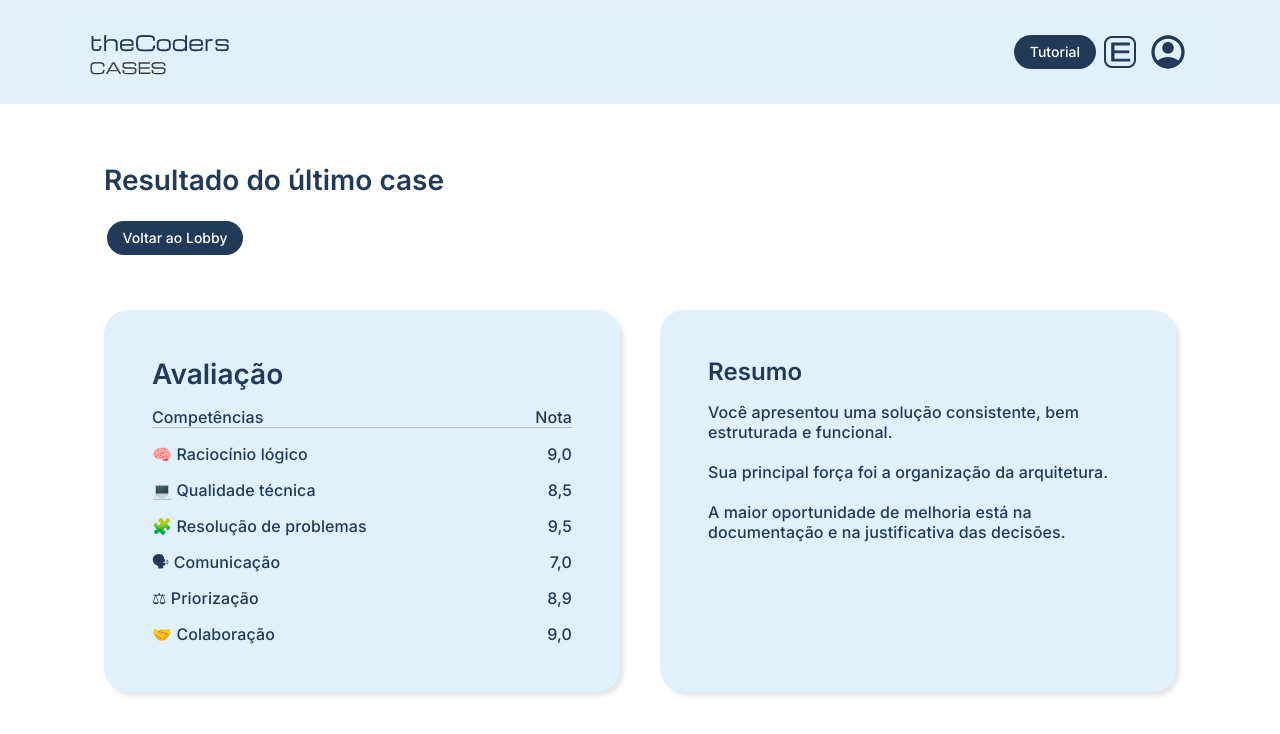
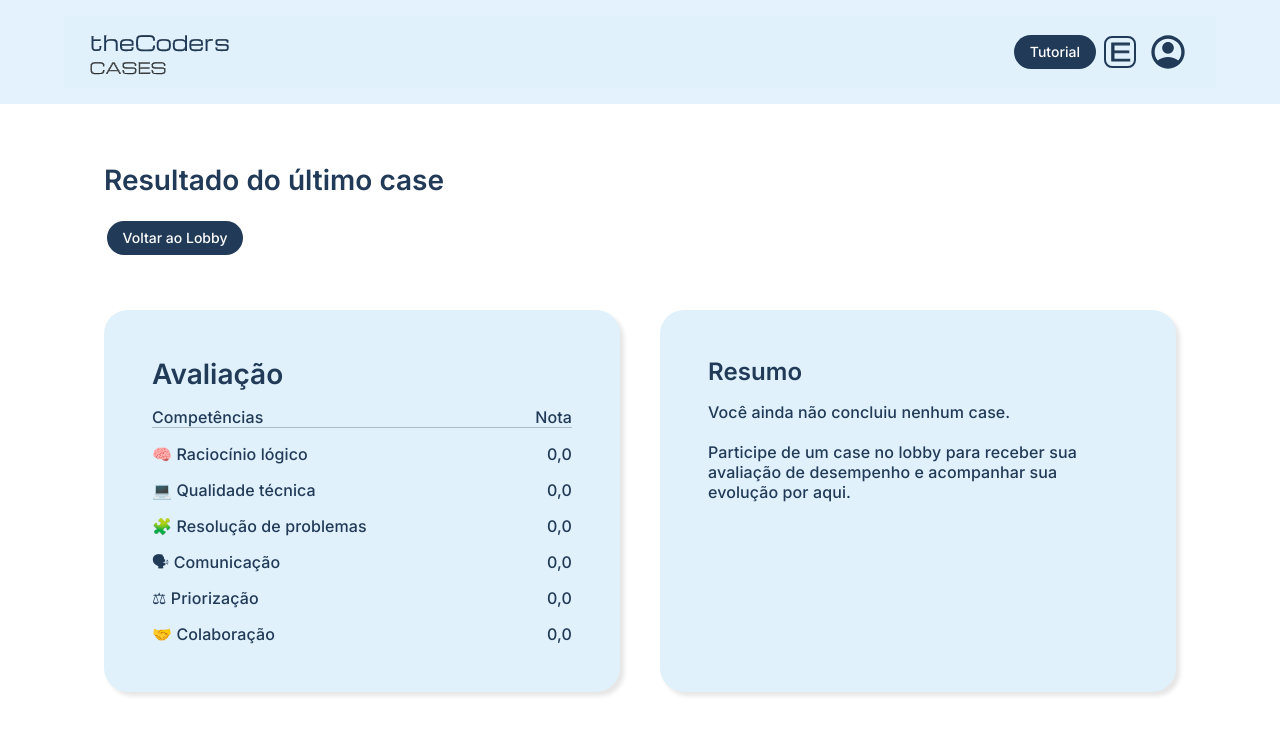
Before and after one commit to juninhos-comunidade/thecoders, a React (Vite) app in the folder thecoders-cases/: page /last-result in a window 1280 px wide. Shown: the top 734 px of the page. Built offline with nearby package versions, Linux system fonts and the light colour scheme; no server answers.

Commit message:
🐛 fix(last-result): zera notas e exibe feedback coerente quando não há case concluído

```diff
--- a/thecoders-cases/src/pages/last-result/index.jsx
+++ b/thecoders-cases/src/pages/last-result/index.jsx
@@ -1,10 +1,52 @@
 import "./index.css";
+import { useLocation } from "react-router-dom";
 import Navbar from "../../components/navbar";
 import Buttons from "../../components/buttons";
 import Resume from "../../components/resume";
 import Score from "../../components/score";
 
+// Notas exibidas quando não há nenhum resultado real para o usuário
+// (ex.: acesso direto à página, sem ter concluído nenhum case).
+const NOTAS_ZERADAS = {
+    raciocinioLogico: "0,0",
+    qualidadeTecnica: "0,0",
+    resolucaoProblemas: "0,0",
+    comunicacao: "0,0",
+    priorizacao: "0,0",
+    colaboracao: "0,0",
+};
+
+const FEEDBACK_SEM_CASE =
+    "Você ainda não concluiu nenhum case.<br/><br/>" +
+    "Participe de um case no lobby para receber sua avaliação de desempenho e acompanhar sua evolução por aqui.";
+
 export default function LastResult() {
+
+    const location = useLocation();
+    const resultado = location.state?.resultado;
+
+    // Só existe um resultado "de verdade" quando o backend avaliou a solução
+    // e retornou as notas por categoria (POST /avaliacao, status "avaliado").
+    const possuiResultadoValido =
+        Boolean(resultado) &&
+        resultado.status === "avaliado" &&
+        Boolean(resultado.notas_categorias);
+
+    const notas = possuiResultadoValido
+        ? {
+              raciocinioLogico: resultado.notas_categorias.raciocinioLogico ?? "0,0",
+              qualidadeTecnica: resultado.notas_categorias.qualidadeTecnica ?? "0,0",
+              resolucaoProblemas: resultado.notas_categorias.resolucaoProblemas ?? "0,0",
+              comunicacao: resultado.notas_categorias.comunicacao ?? "0,0",
+              priorizacao: resultado.notas_categorias.priorizacao ?? "0,0",
+              colaboracao: resultado.notas_categorias.colaboracao ?? "0,0",
+          }
+        : NOTAS_ZERADAS;
+
+    const feedback = possuiResultadoValido
+        ? resultado.feedback || FEEDBACK_SEM_CASE
+        : FEEDBACK_SEM_CASE;
+
     return (
         <>
             {}
@@ -21,20 +63,9 @@ export default function LastResult() {
                 </div>
 
                 <div className="cards-container">
-                    <Score
-                        notas={{
-                            raciocinioLogico: "9,0",
-                            qualidadeTecnica: "8,5",
-                            resolucaoProblemas: "9,5",
-                            comunicacao: "7,0",
-                            priorizacao: "8,9",
-                            colaboracao: "9,0",
-                        }}
-                    />
+                    <Score notas={notas} />
 
-                    <Resume
-                        texto="Você apresentou uma solução consistente, bem estruturada e funcional.<br/><br/>Sua principal força foi a organização da arquitetura.<br/><br/>A maior oportunidade de melhoria está na documentação e na justificativa das decisões."
-                    />
+                    <Resume texto={feedback} />
                 </div>
             </div>
         </>
```
